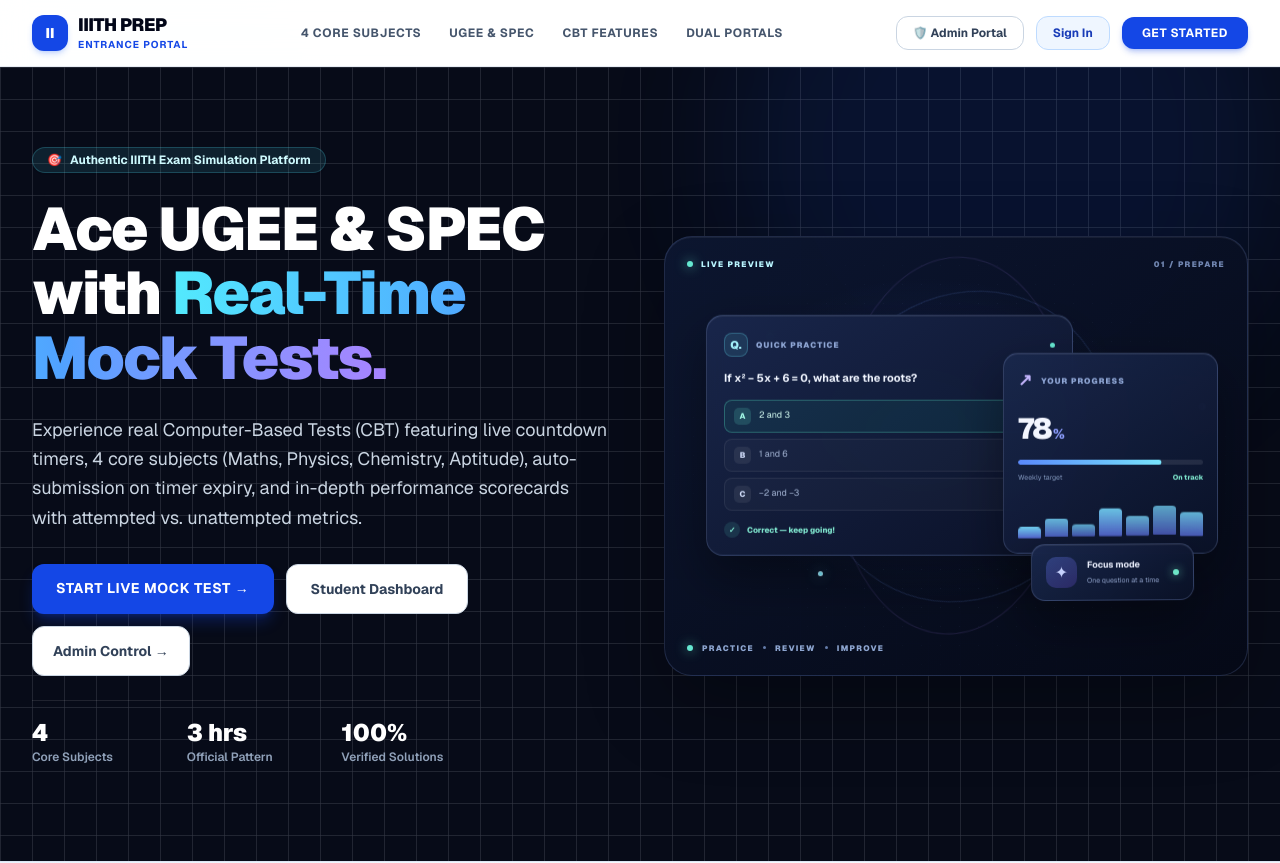
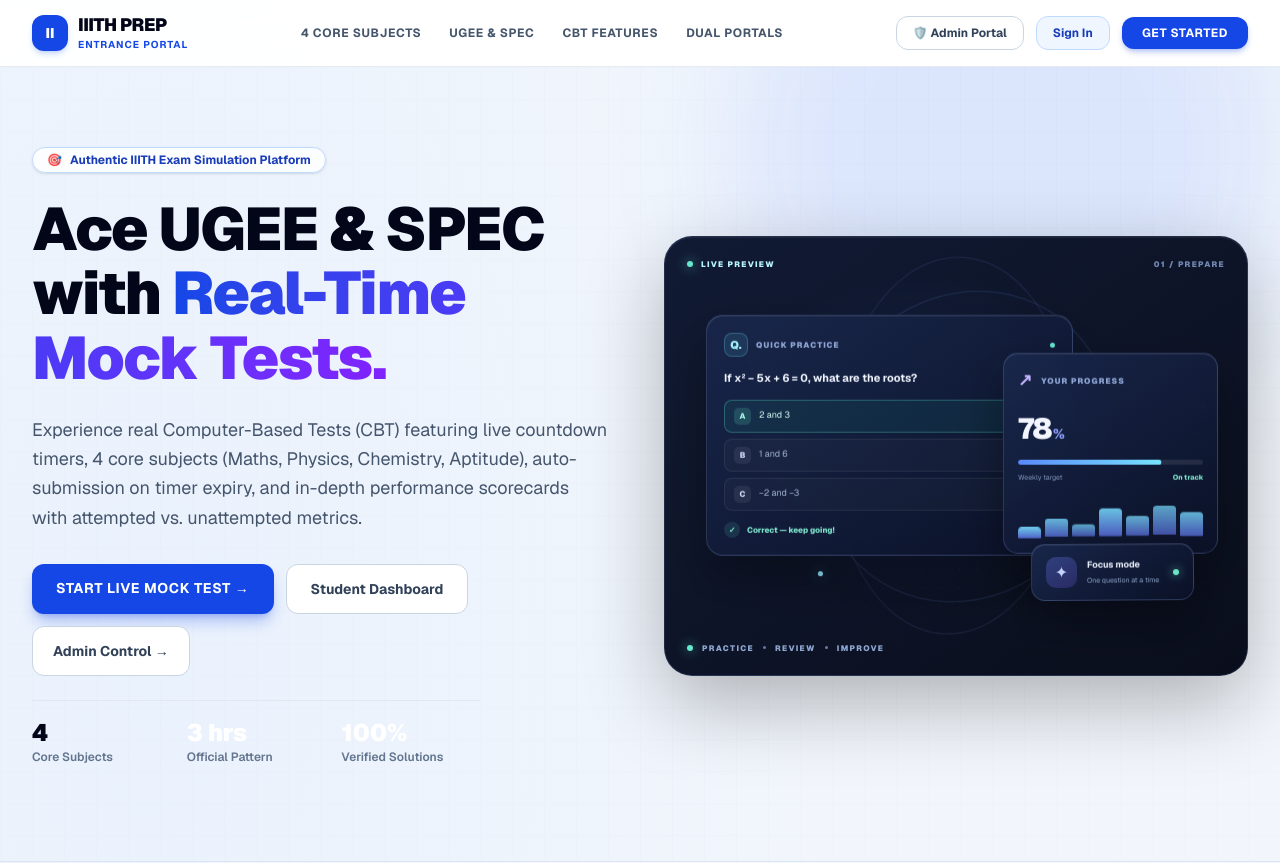
Before and after one commit to yagnamekala2005/iiith-entrance-platform, a Next.js app: page / in a window 1280 px wide. Shown: the top 863 px of the page. Built offline with nearby package versions, Linux system fonts and the light colour scheme.

Commit message:
Redesign landing hero to match the full-page light theme

```diff
--- a/src/app/page.tsx
+++ b/src/app/page.tsx
@@ -66,24 +66,24 @@
       </header>
 
       {/* Hero Section with Interactive Mockup */}
-      <section className="relative overflow-hidden pt-12 pb-16 lg:pt-20 lg:pb-24 bg-[#070b18] text-white">
+      <section className="landing-hero relative overflow-hidden pt-12 pb-16 lg:pt-20 lg:pb-24 text-slate-900">
         {/* Subtle decorative grid */}
-        <div className="absolute inset-0 bg-grid-pattern opacity-20 pointer-events-none"></div><div className="absolute -top-48 right-0 h-[34rem] w-[34rem] rounded-full bg-blue-600/10 blur-3xl pointer-events-none"></div>
+        <div className="absolute inset-0 bg-grid-pattern opacity-25 pointer-events-none"></div><div className="absolute -top-48 right-0 h-[34rem] w-[34rem] rounded-full bg-blue-600/10 blur-3xl pointer-events-none"></div>
 
         <div className="relative mx-auto max-w-7xl px-4 sm:px-6 lg:px-8">
           <div className="grid gap-12 lg:grid-cols-12 lg:items-center">
             {/* Left Column: Headlines & Call to Action */}
             <div className="lg:col-span-6 space-y-6">
-              <div className="inline-flex items-center gap-2 rounded-full border border-cyan-300/20 bg-cyan-300/10 px-3.5 py-1 text-xs font-bold text-cyan-100 shadow-xs">
+              <div className="inline-flex items-center gap-2 rounded-full border border-blue-200 bg-white/80 px-3.5 py-1 text-xs font-bold text-blue-800 shadow-sm backdrop-blur">
                 <span>🎯</span>
                 <span>Authentic IIITH Exam Simulation Platform</span>
               </div>
 
-              <h1 className="text-4xl sm:text-5xl lg:text-6xl font-black tracking-tight text-white leading-[1.08]">
-                Ace UGEE & SPEC with <span className="text-transparent bg-clip-text bg-gradient-to-r from-cyan-300 via-blue-400 to-violet-400">Real-Time Mock Tests.</span>
+              <h1 className="text-4xl sm:text-5xl lg:text-6xl font-black tracking-tight text-slate-950 leading-[1.08]">
+                Ace UGEE & SPEC with <span className="text-transparent bg-clip-text bg-gradient-to-r from-blue-700 via-indigo-600 to-violet-600">Real-Time Mock Tests.</span>
               </h1>
 
-              <p className="text-base sm:text-lg leading-relaxed text-slate-300 font-normal max-w-xl">
+              <p className="text-base sm:text-lg leading-relaxed text-slate-600 font-normal max-w-xl">
                 Experience real Computer-Based Tests (CBT) featuring live countdown timers, 4 core subjects (Maths, Physics, Chemistry, Aptitude), auto-submission on timer expiry, and in-depth performance scorecards with attempted vs. unattempted metrics.
               </p>
 
@@ -112,18 +112,18 @@
               </div>
 
               {/* Trust Badges */}
-              <div className="pt-4 grid grid-cols-3 gap-4 border-t border-white/10 max-w-md">
+              <div className="pt-4 grid grid-cols-3 gap-4 border-t border-slate-200 max-w-md">
                 <div>
-                  <p className="text-2xl font-black text-white">4</p>
-                  <p className="text-xs font-semibold text-slate-400">Core Subjects</p>
+                  <p className="text-2xl font-black text-slate-950">4</p>
+                  <p className="text-xs font-semibold text-slate-500">Core Subjects</p>
                 </div>
                 <div>
                   <p className="text-2xl font-black text-white">3 hrs</p>
-                  <p className="text-xs font-semibold text-slate-400">Official Pattern</p>
+                  <p className="text-xs font-semibold text-slate-500">Official Pattern</p>
                 </div>
                 <div>
                   <p className="text-2xl font-black text-white">100%</p>
-                  <p className="text-xs font-semibold text-slate-400">Verified Solutions</p>
+                  <p className="text-xs font-semibold text-slate-500">Verified Solutions</p>
                 </div>
               </div>
             </div>
```
